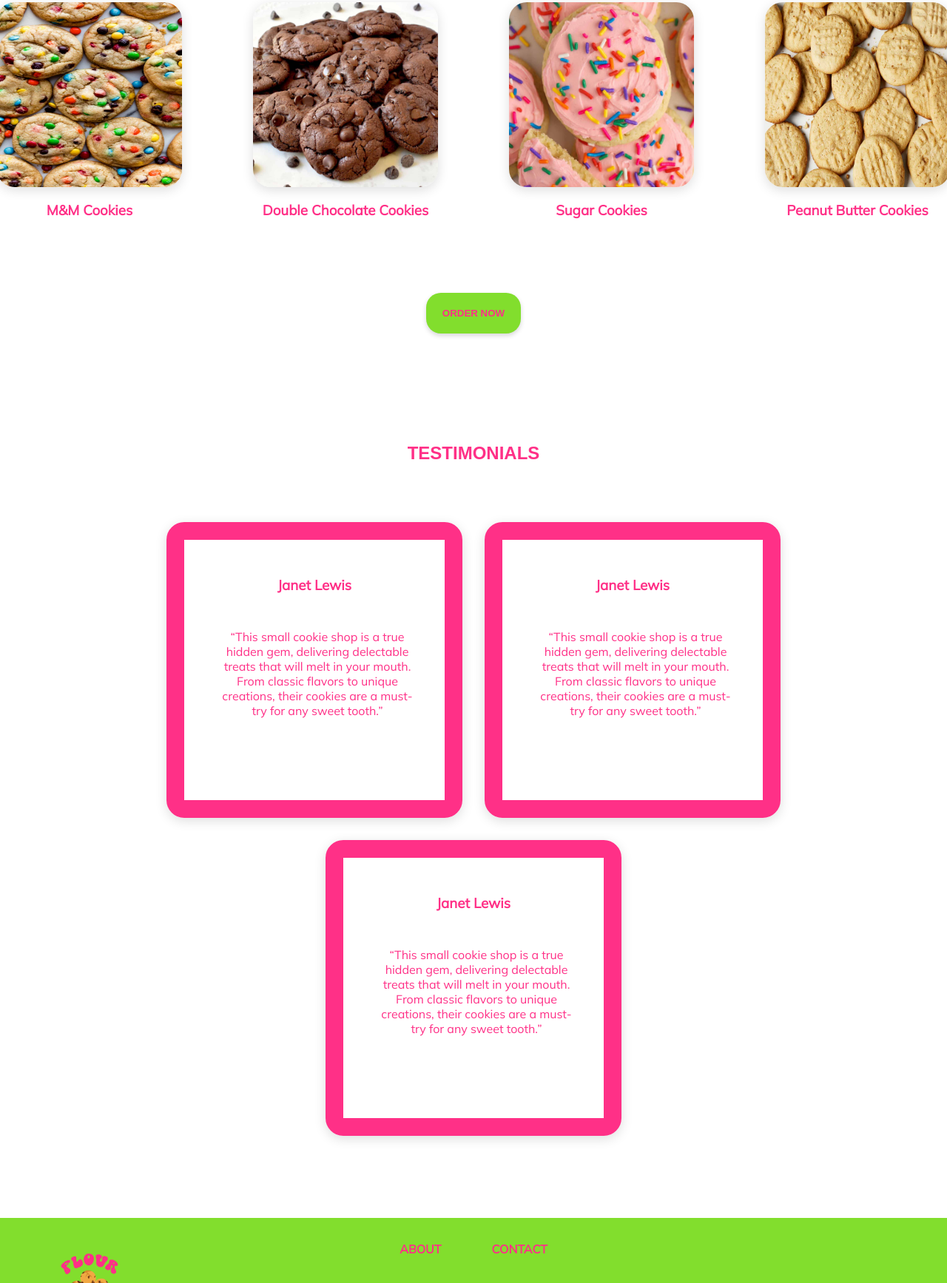
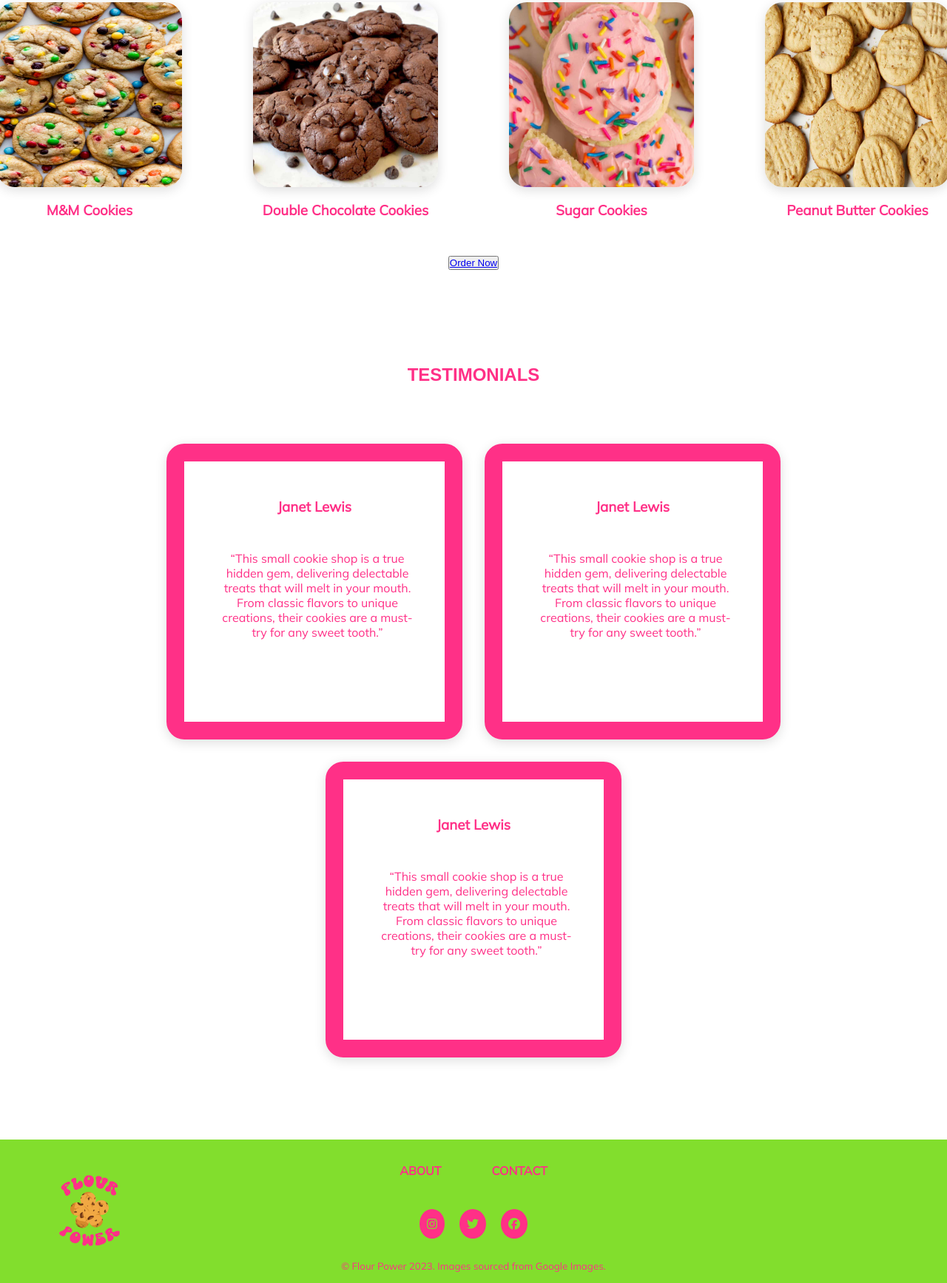
Before and after one commit to osma0152/mtm6201-midterm, a plain HTML site: page index.html in a window 1280 px wide. Shown: the part 1065-2800 px from the top of the page at 74% size. Drawn offline with Linux system fonts and the light colour scheme.

Commit message:
edits pages

```diff
--- a/css/main.css
+++ b/css/main.css
@@ -106,7 +106,7 @@ ul {
 
 /* styles for buttons, including the background color, text color, box shadow, border radius, width, padding,
 margin, and border. It also sets the opacity to 1 and removes the text decoration for button links. */
-button {
+.button {
     background: #82DE2D;
     color: #FF3087;
     box-shadow: 0px 3px 6px #00000029;
@@ -118,12 +118,14 @@ button {
     opacity: 1;
     }
 
-button a {
+
+.button a {
     text-decoration: none;
     color: #FF3087;
     text-transform: uppercase;
     font-weight: bold;
 }
+
 
 
 /* -------------PAGES STYLING START--------------- */
--- a/index.html
+++ b/index.html
@@ -3,7 +3,7 @@
 <head>
     <meta charset="UTF-8">
     <meta name="viewport" content="width=device-width, initial-scale=1.0">
-    <title>Home</title>
+    <title>Flour</title>
     <link rel="stylesheet" href="./css/main.css">
     <link rel="preconnect" href="https://fonts.googleapis.com">
     <link rel="preconnect" href="https://fonts.gstatic.com" crossorigin>
@@ -54,7 +54,7 @@
                     <h3>Peanut Butter Cookies</h3>
                 </div>
             </div>
-            <div class="popular-products-btn">
+            <div>
             <button class="btn"><a href="contact.html">Order Now</a></button>
             </div>
         </section>
@@ -124,7 +124,7 @@
             <a href="/"><i class="fa-brands fa-twitter"></i></a>
             <a href=""><i class="fa-brands fa-facebook"></i></a>
         </div>
-        <small>&copy; Flour Power 2023. Images from Adobe XD</small>
+        <small>&copy; Flour Power 2023. Images sourced from Google Images.</small>
     </footer>
 </body>
 </html>
```
Also changed, not shown: about.html (+5 -2 lines), contact.html (+1 -1 lines), images/black-woman-baker.jpeg (deleted), images/lofthouse-sugar-cookies-frosted.jpg (deleted), images/milano_cookies.jpeg (deleted), images/soft-sugar-cookies-5.jpg (deleted), images/sugar_cookies.webp (deleted), images/white_chips_pink_cookies.jpg (deleted), 1 other file.
